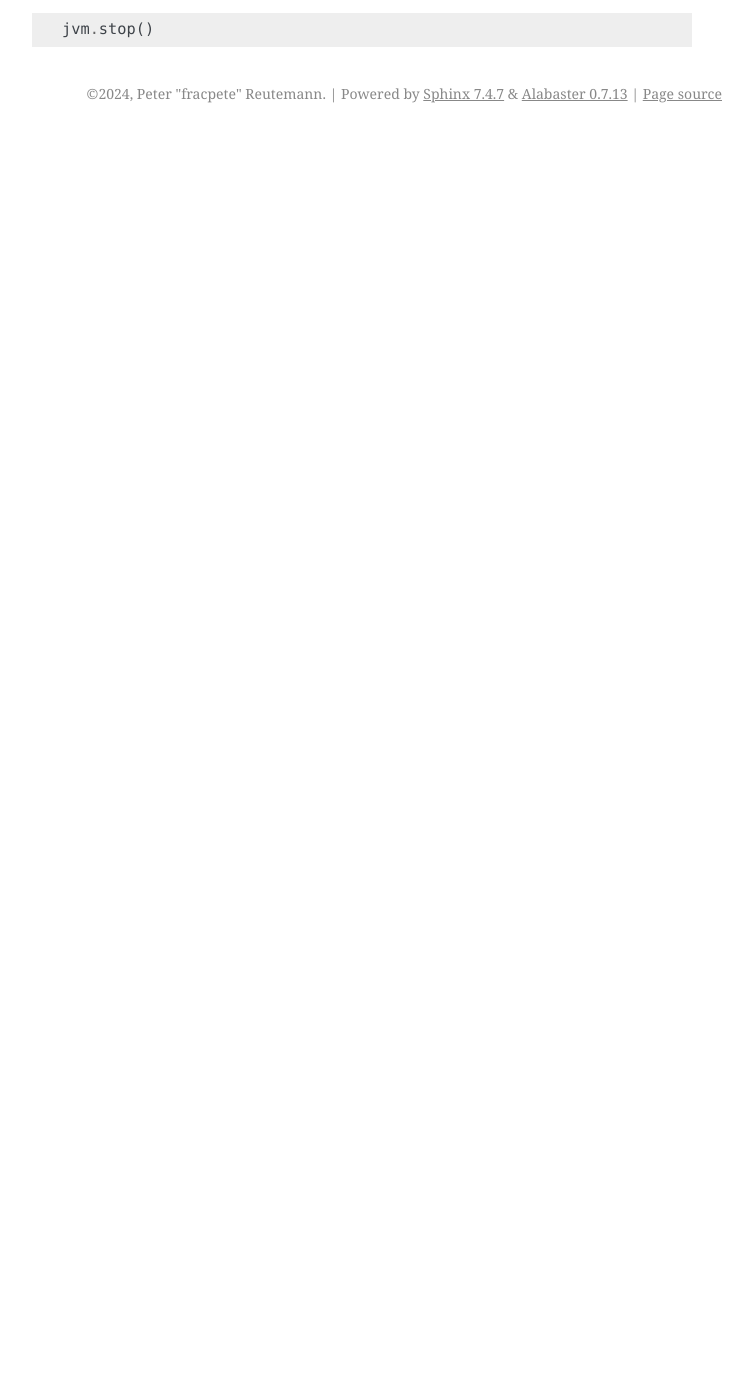
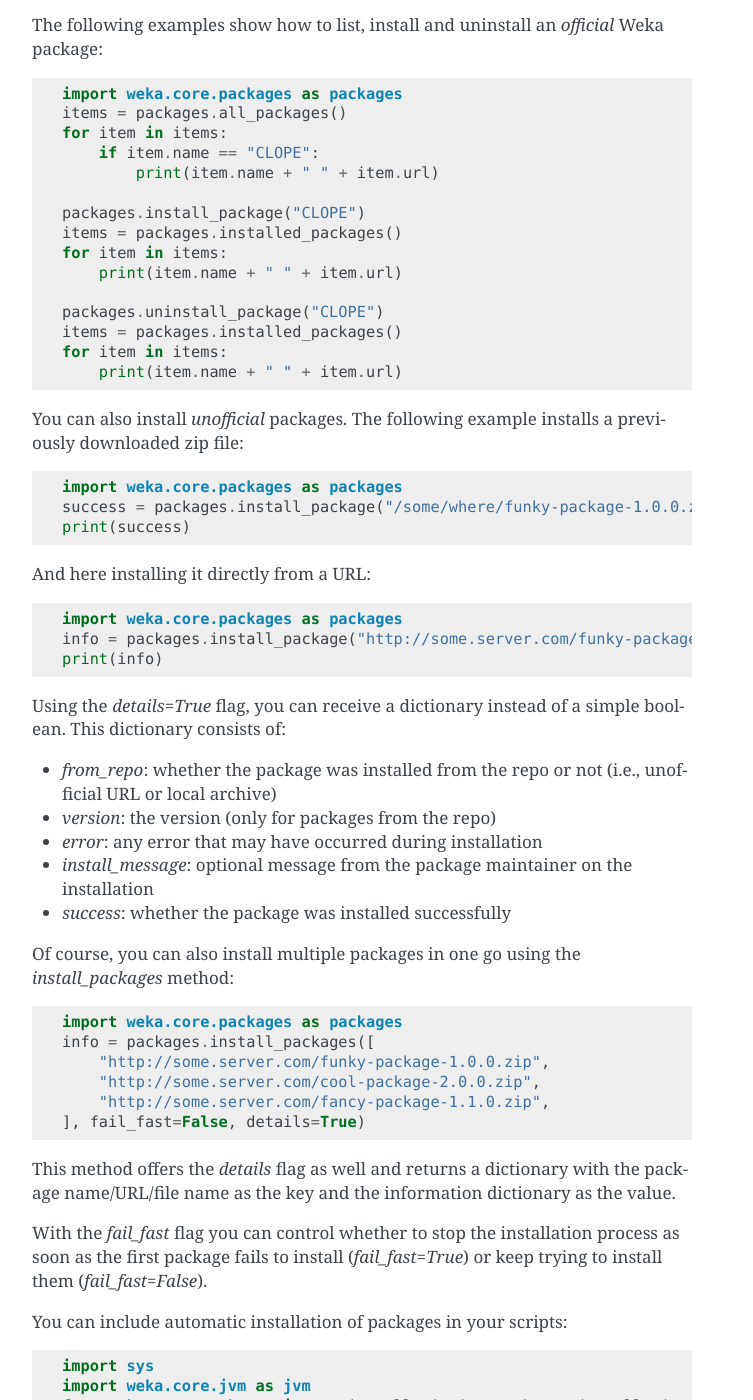
Before and after one commit to fracpete/pymeka, a Sphinx documentation site: the page built from doc/source/examples.rst, in a window 1280 px wide and 1400 px high, scrolled down 1307 px. Shown: the whole window, without its empty margins (388-1141 px from the left). Built offline with Sphinx 7.4.7, drawn with Linux system fonts in a browser that asks for light colours; pages that are not in the unit, such as notebooks, are missing from menus; before the commit the page ends 1440 px from its top, so only the background shows below that; some of the changed text lies outside the part shown.

Commit message:
added section on Weka packages

```diff
--- a/doc/source/examples.rst
+++ b/doc/source/examples.rst
@@ -66,6 +66,113 @@
    help(jvm.stop)
 
 
+Weka Packages
+-------------
+
+The following examples show how to list, install and uninstall an *official* Weka package:
+
+.. code-block:: python
+
+   import weka.core.packages as packages
+   items = packages.all_packages()
+   for item in items:
+       if item.name == "CLOPE":
+           print(item.name + " " + item.url)
+
+   packages.install_package("CLOPE")
+   items = packages.installed_packages()
+   for item in items:
+       print(item.name + " " + item.url)
+
+   packages.uninstall_package("CLOPE")
+   items = packages.installed_packages()
+   for item in items:
+       print(item.name + " " + item.url)
+
+You can also install *unofficial* packages. The following example installs a previously downloaded zip file:
+
+.. code-block:: python
+
+   import weka.core.packages as packages
+   success = packages.install_package("/some/where/funky-package-1.0.0.zip")
+   print(success)
+
+And here installing it directly from a URL:
+
+.. code-block:: python
+
+   import weka.core.packages as packages
+   info = packages.install_package("http://some.server.com/funky-package-1.0.0.zip", details=True)
+   print(info)
+
+Using the `details=True` flag, you can receive a dictionary instead of a simple boolean.
+This dictionary consists of:
+
+* `from_repo`: whether the package was installed from the repo or not (i.e., unofficial URL or local archive)
+* `version`: the version (only for packages from the repo)
+* `error`: any error that may have occurred during installation
+* `install_message`: optional message from the package maintainer on the installation
+* `success`: whether the package was installed successfully
+
+Of course, you can also install multiple packages in one go using the
+`install_packages` method:
+
+.. code-block:: python
+
+   import weka.core.packages as packages
+   info = packages.install_packages([
+       "http://some.server.com/funky-package-1.0.0.zip",
+       "http://some.server.com/cool-package-2.0.0.zip",
+       "http://some.server.com/fancy-package-1.1.0.zip",
+   ], fail_fast=False, details=True)
+
+This method offers the `details` flag as well and returns a dictionary with
+the package name/URL/file name as the key and the information dictionary as
+the value.
+
+With the `fail_fast` flag you can control whether to stop the installation process
+as soon as the first package fails to install (`fail_fast=True`) or keep trying to
+install them (`fail_fast=False`).
+
+You can include automatic installation of packages in your scripts:
+
+.. code-block:: python
+
+   import sys
+   import weka.core.jvm as jvm
+   from weka.core.packages import install_missing_package, install_missing_packages, LATEST
+
+   # installs a single package (if missing) and exits if installation occurred (outputs messages in console)
+   install_missing_package("CLOPE", stop_jvm_and_exit=True)
+
+   # installs any missing package, outputs messages in console, but restarting JVM is left to script
+   success, exit_required = install_missing_packages([("CLOPE", LATEST), ("gridSearch", LATEST), ("multisearch", LATEST)])
+   if exit_required:
+       jvm.stop()
+       sys.exit(0)
+
+
+You can also output suggested Weka packages for partial class/package names or exact class names (default is partial
+string matching):
+
+.. code-block:: python
+
+   # suggest package for classifier 'RBFClassifier'
+   search = "RBFClassifier"
+   suggestions = packages.suggest_package(search)
+   print("suggested packages for " + search + ":", suggestions)
+
+   # suggest package for package '.ft.'
+   search = ".ft."
+   suggestions = packages.suggest_package(search)
+   print("suggested packages for " + search + ":", suggestions)
+
+   # suggest package for classifier 'weka.classifiers.trees.J48graft'
+   search = "weka.classifiers.trees.J48graft"
+   suggestions = packages.suggest_package(search, exact=True)
+   print("suggested packages for " + search + ":", suggestions)
+
+
 
 Stop JVM
 --------
```
